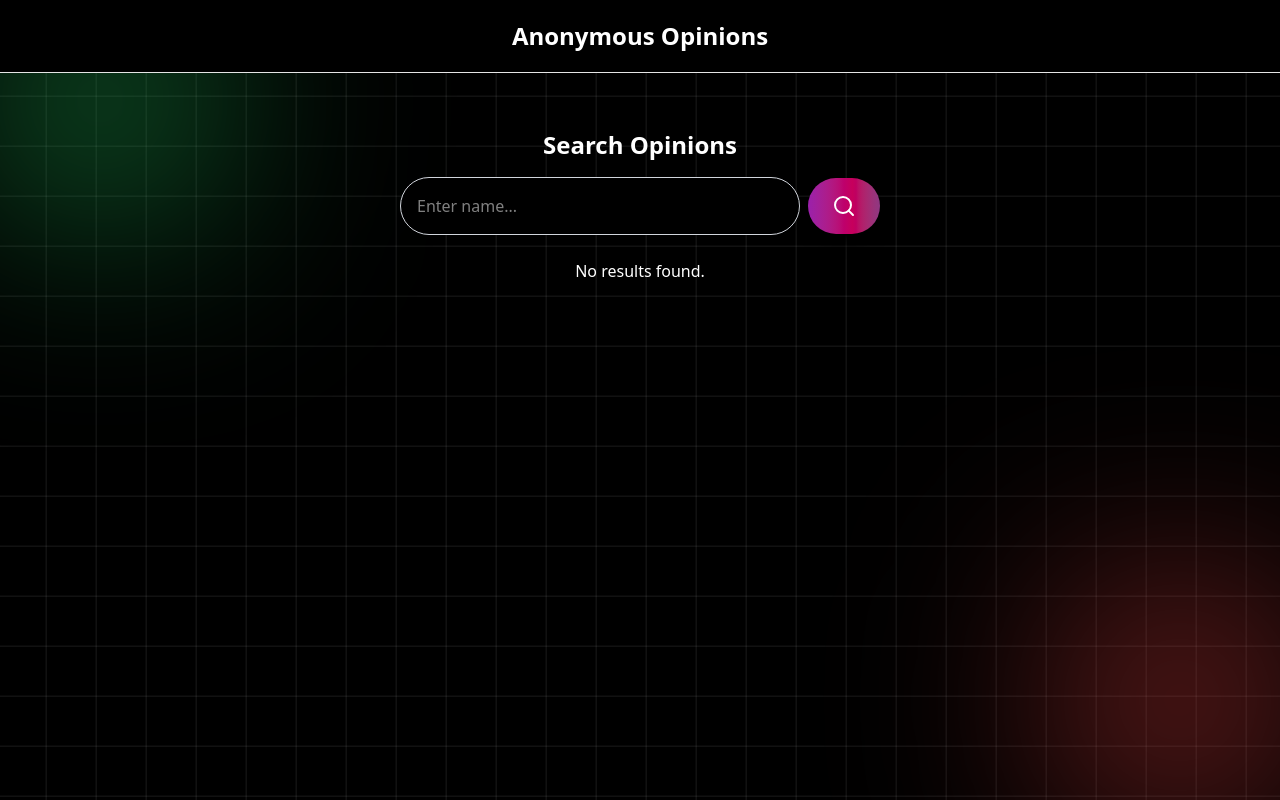
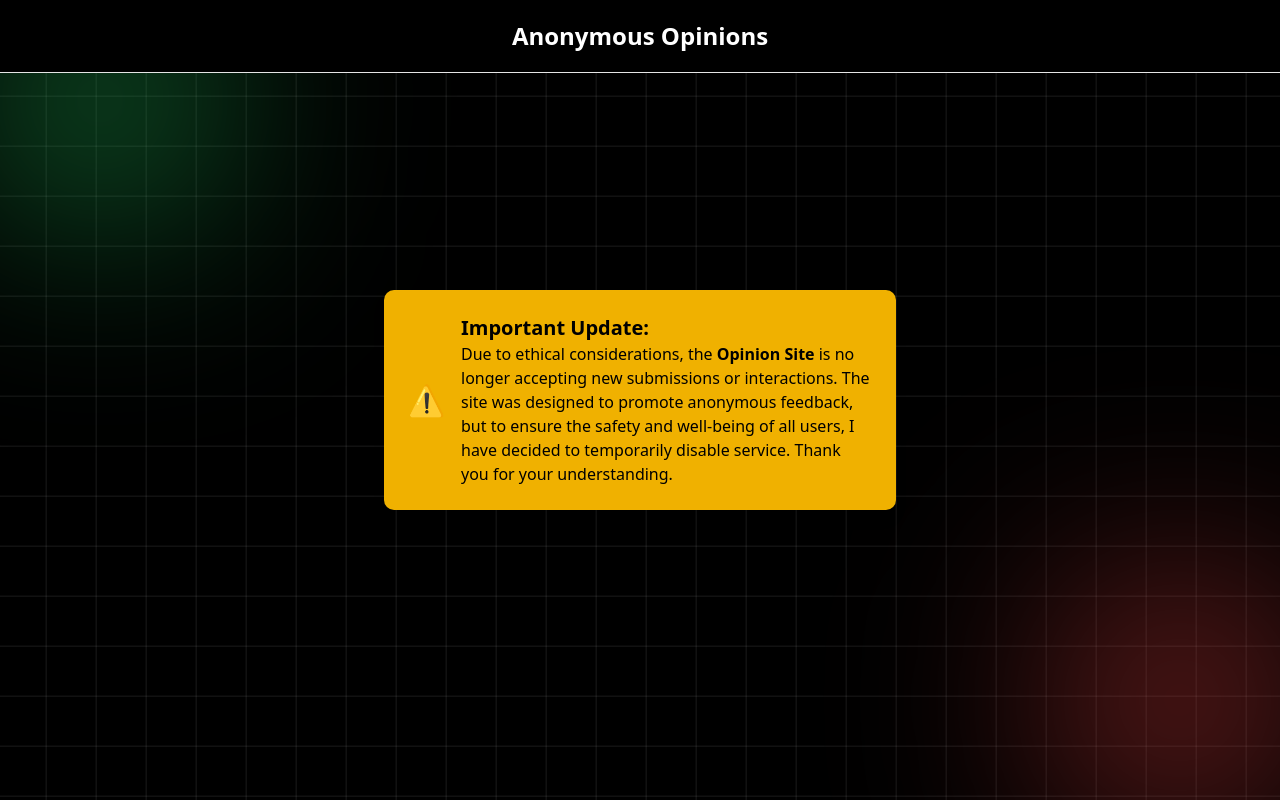
Before and after one commit to Sumit00s/opinion, a Next.js app: page /search in a window 1280 px wide. Built offline with nearby package versions, Linux system fonts and the light colour scheme; no server answers.

Commit message:
Stop Service

```diff
--- /dev/null
+++ b/app/_components/Notice.jsx
@@ -0,0 +1,17 @@
+export default function Notice(){
+    return(
+        <div className="fixed inset-0 flex items-center justify-center z-50 bg-opacity-50">
+  <div className="bg-yellow-500 text-black p-6 rounded-lg shadow-lg w-11/12 max-w-lg mx-auto flex flex-col md:flex-row items-center space-y-4 md:space-y-0 md:space-x-4">
+    <span role="img" aria-label="warning" className="text-3xl">⚠️</span>
+    <div className="text-center md:text-left">
+      <p className="font-semibold text-lg md:text-xl">Important Update:</p>
+      <p className="text-sm md:text-base">
+        Due to ethical considerations, the <strong>Opinion Site</strong> is no longer accepting new submissions or interactions. The site was designed to promote anonymous feedback, but to ensure the safety and well-being of all users, I have decided to temporarily disable service. Thank you for your understanding.
+      </p>
+    </div>
+
+  </div>
+</div>
+
+    )
+}
--- a/app/_lib/actions.js
+++ b/app/_lib/actions.js
@@ -106,18 +106,6 @@ export async function createPost(formData) {
    revalidatePath(`/`)
 }
 
-export async function getPostById(id) {
-    const {data,error} = await supabase.from('opinions').select('*').eq('id',id);
-    if(error) throw new Error(`Could Not Find Post : ${id}`)
-    return data;
-}
-
-export async function getCommentsByPostId(id) {
-    const {data,error} = await supabase.from('comments').select('*').eq('post_id',id).order('id',{ascending:false})
-    if(error) throw new Error(`Cound Not Find Comments of Post ${id}`)
-    return data;
-}
-
 export async function createComment(formData) {
     const newComment = {
         post_id: Number(formData.get('id')),
@@ -133,6 +121,18 @@ export async function createComment(formData) {
 
     revalidatePath(`/post/${Number(formData.get('id'))}`);
 }
+export async function getPostById(id) {
+    const {data,error} = await supabase.from('opinions').select('*').eq('id',id);
+    if(error) throw new Error(`Could Not Find Post : ${id}`)
+    return data;
+}
+
+export async function getCommentsByPostId(id) {
+    const {data,error} = await supabase.from('comments').select('*').eq('post_id',id).order('id',{ascending:false})
+    if(error) throw new Error(`Cound Not Find Comments of Post ${id}`)
+    return data;
+}
+
 
 
 export async function DeleteOpinion(id) {
--- a/app/admin/page.jsx
+++ /dev/null
@@ -1,28 +0,0 @@
-import { getOpinions } from "../_lib/data_service";
-import AdminOpinionsList from "../_components/AdminOpinionsList";
-import CreatePost from "../_components/CreatePost";
-import { FilterDropdown } from "../_components/FilterDropdown";
-import AdminAuthWrapper from "../_components/AdminAuthWrapper"; // Import the wrapper
-
-export default async function Admin() {
-  // Fetch all opinions
-  let opinions = await getOpinions();
-
-  return (
-    <AdminAuthWrapper> {/* Protect the entire admin page */}
-      <div>
-        {/* Use Client Component for the Dropdown */}
-        <FilterDropdown />
-        <div className="mt-10 w-full mx-auto">
-          {opinions.length === 0 ? (
-            <h1 className="text-center font-bold text-white text-2xl">
-              No Opinions Yet...
-            </h1>
-          ) : (
-            <AdminOpinionsList opinions={opinions} />
-          )}
-        </div>
-      </div>
-    </AdminAuthWrapper>
-  );
-}
--- a/app/page.js
+++ b/app/page.js
@@ -3,6 +3,7 @@ import OpinionsList from "./_components/OpinionsList";
 import CreatePost from "./_components/CreatePost";
 import { FilterDropdown } from "./_components/FilterDropdown";
 import RefreshNotification from "./_components/RefreshNotification";
+import Notice from "./_components/Notice";
 
 export default async function Home({ searchParams }) {
   // Fetch all opinions
@@ -25,11 +26,12 @@ export default async function Home({ searchParams }) {
       <FilterDropdown />
 
       <div className="mt-10 w-full mx-auto">
-        {opinions.length == 0 ? <h1 className="text-center font-bold text-white text-2xl">No Opinions Yet...</h1> : <OpinionsList opinions={opinions} />}
-        <CreatePost />
+        {/* {opinions.length == 0 ? <h1 className="text-center font-bold text-white text-2xl">No Opinions Yet...</h1> : <OpinionsList opinions={opinions} />}
+        <CreatePost /> */}
+        <Notice/>
       </div>
 
-      <RefreshNotification />
+      {/* <RefreshNotification /> */}
     </div>
   );
 }
--- a/app/post/[postId]/page.jsx
+++ b/app/post/[postId]/page.jsx
@@ -2,6 +2,7 @@ import OpinionCard from "@/app/_components/OpinionCard";
 import { getCommentsByPostId, getPostById } from "@/app/_lib/actions";
 import CommentsList from "@/app/_components/CommentsList";
 import CommentCard from "@/app/_components/CommentCard";
+import Notice from "@/app/_components/Notice";
 
 export default async function Post({ params }) {
     const { postId } = params;
@@ -16,17 +17,18 @@ export default async function Post({ params }) {
     console.log(comments)
     return (
         <div className="mt-10 w-full mx-auto">
-               {post.length == 0 ? <h1 className="text-center font-bold text-white text-2xl">No Opinion Found...</h1> : <OpinionCard opinion={post[0]} />}
+               {/* {post.length == 0 ? <h1 className="text-center font-bold text-white text-2xl">No Opinion Found...</h1> : <OpinionCard opinion={post[0]} />}
 
 
                 <CommentCard post={post[0]}/>
                {/* Previos Commnets */}
-               <div className="mt-10 w-[350px] mx-auto">
+               {/* <div className="mt-10 w-[350px] mx-auto">
                     {comments.length == 0
                     ? <h1 className=" font-bold text-2xl text-center">No Comments for {post[0].name}</h1>
                     : <CommentsList comments={comments}/>
                     }
-               </div>
+               </div> */}
+               <Notice/>
         </div>
     );
 }
--- a/app/search/page.jsx
+++ b/app/search/page.jsx
@@ -4,6 +4,7 @@ import { useState } from "react";
 import { searchOpinions } from "../_lib/actions";
 import OpinionsList from "../_components/OpinionsList";
 import { Search } from "lucide-react";
+import Notice from "../_components/Notice";
 
 export default function SearchPage() {
     const [searchQuery, setSearchQuery] = useState("");
@@ -21,36 +22,39 @@ export default function SearchPage() {
     };
 
     return (
+        // <div className="max-w-lg mx-auto mt-10 p-4 text-white">
+        //     <h1 className="text-2xl font-bold text-center">Search Opinions</h1>
+
+        //     {/* Input and Button Wrapper */}
+        //     <div className="flex gap-2 mt-4 items-center">
+        //         <input
+        //             type="text"
+        //             placeholder="Enter name..."
+        //             value={searchQuery}
+        //             onChange={(e) => setSearchQuery(e.target.value)}
+        //             className="w-full p-4 rounded-full text-white bg-black border border-gray-300"
+        //         />
+        //         <button
+        //             onClick={handleSearch}
+        //             className="bg-blue-600 rounded-full px-6 py-4 text-white cursor-pointer h-full  bg-gradient-to-r from-purple-700 via-pink-700 to-blue-800
+        //                 animate-random-gradient shadow-lg shadow-black"
+        //         >
+        //             <Search/>
+        //         </button>
+        //     </div>
+
+        //     {loading && <p className="text-center mt-4">Loading...</p>}
+
+        //     <div className="mt-6">
+        //         {results.length > 0 ? (
+        //             <OpinionsList opinions={results} />
+        //         ) : (
+        //             <p className="text-center mt-4">No results found.</p>
+        //         )}
+        //     </div>
+        // </div>
         <div className="max-w-lg mx-auto mt-10 p-4 text-white">
-            <h1 className="text-2xl font-bold text-center">Search Opinions</h1>
-
-            {/* Input and Button Wrapper */}
-            <div className="flex gap-2 mt-4 items-center">
-                <input
-                    type="text"
-                    placeholder="Enter name..."
-                    value={searchQuery}
-                    onChange={(e) => setSearchQuery(e.target.value)}
-                    className="w-full p-4 rounded-full text-white bg-black border border-gray-300"
-                />
-                <button
-                    onClick={handleSearch}
-                    className="bg-blue-600 rounded-full px-6 py-4 text-white cursor-pointer h-full  bg-gradient-to-r from-purple-700 via-pink-700 to-blue-800
-                        animate-random-gradient shadow-lg shadow-black"
-                >
-                    <Search/>
-                </button>
-            </div>
-
-            {loading && <p className="text-center mt-4">Loading...</p>}
-
-            <div className="mt-6">
-                {results.length > 0 ? (
-                    <OpinionsList opinions={results} />
-                ) : (
-                    <p className="text-center mt-4">No results found.</p>
-                )}
-            </div>
+            <Notice/>
         </div>
     );
 }
```
